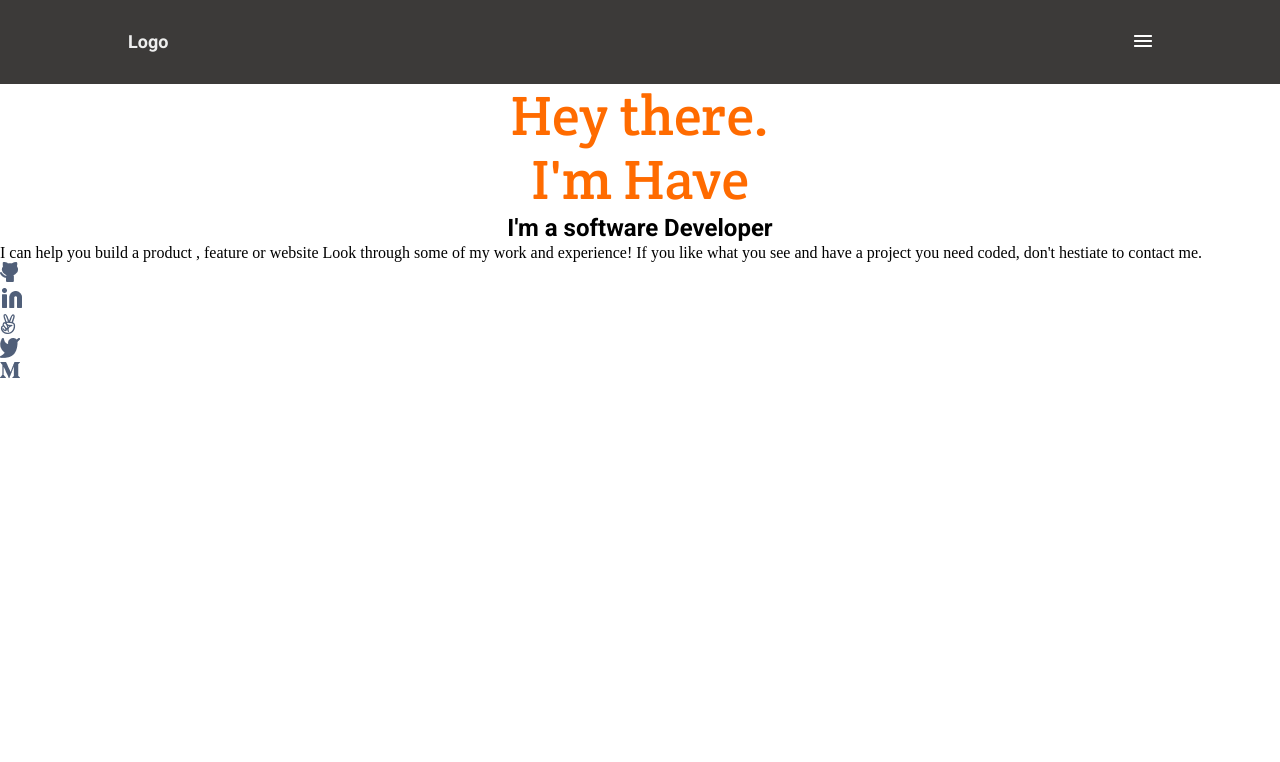
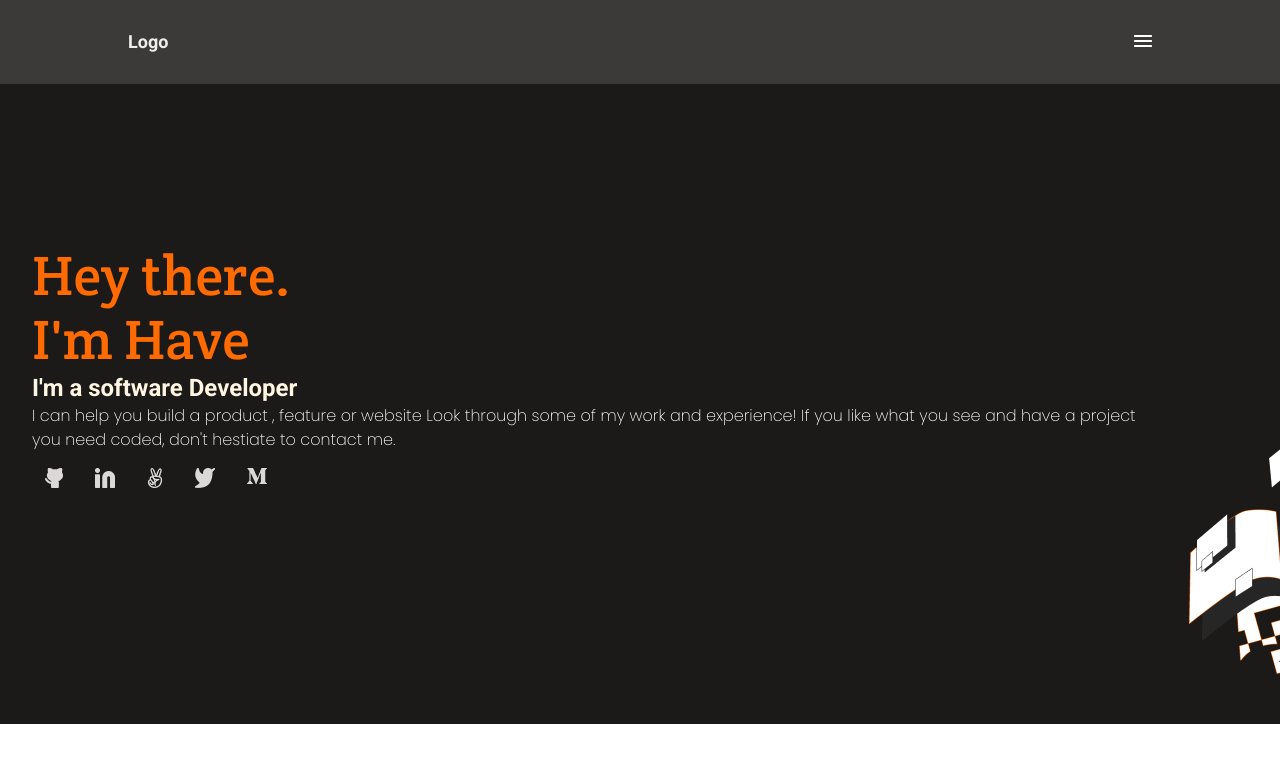
Before and after one commit to Have-Samuel/setup, a plain HTML site: page index.html in a window 1280 px wide. Drawn offline with Linux system fonts and the light colour scheme.

Commit message:
Add media icons and modified HTML & CSS files

```diff
--- a/index.html
+++ b/index.html
@@ -12,21 +12,22 @@
   <nav>
     <ul class="nav-bar">
       <li class="logo">Logo</li>
-      <li><img src="images/Union.png" alt="hamburger"></li>
+      <li><img class="hambug" src="images/Union.png" alt="hamburger"></li>
     </ul>
   </nav>
   <section class="section-one">
-    <h1>Hey there.<br> I'm Have</h1>
+    <h1>Hey there.<br/>
+      I'm Have</h1>
     <h2>I'm a software Developer</h2>
     <p>I can help you build a product , feature or website Look through some of my work and experience! If you like what you see and have a project you need coded,
       don't hestiate to contact me.
     </p>
-    <ul>
-      <li><img class="item" src="images/Github.png" alt="Github"></li>
-      <li><img class="item" src="images/Inner.png" alt="Inner"></li>
-      <li><img class="item" src="images/Peace.png" alt="Peace"></li>
-      <li><img class="item" src="images/Twitter.png" alt="Twitter"></li>
-      <li><img class="item" src="images/Mail.png" alt="mail"></li>
+    <ul class="items">
+      <li><img class="item" src="images/Github1.png" alt="Github"></li>
+      <li><img class="item" src="images/Inner1.png" alt="Inner"></li>
+      <li><img class="item" src="images/Peace1.png" alt="Peace"></li>
+      <li><img class="item" src="images/Twitter1.png" alt="Twitter"></li>
+      <li><img class="item" src="images/Mail1.png" alt="mail"></li>
     </ul>
   </section>
 
--- a/style.css
+++ b/style.css
@@ -3,7 +3,8 @@
 * {
   box-sizing: content-box;
     padding: 0;
-    margin: 0
+    margin: 0;
+    width: auto;
 }
 
 .nav-bar {
@@ -23,7 +24,12 @@
   font-weight: 700;
   line-height: 24px;
   letter-spacing: 0em;
-  text-align: center;
+  cursor: pointer;
+
+}
+
+.hambug {
+  cursor: pointer;
 }
 
 .section-one h1 {
@@ -32,9 +38,10 @@
   font-style: normal;
   font-weight: 400;
   line-height: 64px;
+  padding-top: 10rem;
   color: #ff6b00;
-  /* background: #1c1a19; */
-  text-align: center;
+  margin-left: 2rem;
+  align-items: left;
 }
 
 .section-one h2 {
@@ -44,5 +51,38 @@
   font-weight: 700;
   line-height: 32px;
   letter-spacing: 0em;
-  text-align: center;
+  text-align: left;
+  margin-left: 2rem;
+  color: #fff5e1;
 }
+
+.section-one p {
+  font-family: 'Poppins', sans-serif;
+  font-size: 16px;
+  font-style: normal;
+  font-weight: 400;
+  line-height: 24px;
+  letter-spacing: 0em;
+  text-align: left;
+  margin-left: 2rem;
+  margin-right: 2rem;
+  width: 87%;
+  color: #fff;
+}
+
+.section-one {
+  background: url('images/first-pic.png') rgba(28, 26, 25, 1) no-repeat;
+  background-position: right bottom;
+  min-height: 80vh;
+}
+
+.items {
+  list-style: none;
+  display: flex;
+  margin-left: 1.8rem;
+  align-items: left;
+}
+
+.item {
+  padding: 1rem;
+}
```
Also changed, not shown: images/Github1.png (added), images/Inner1.png (added), images/Mail1.png (added), images/Peace1.png (added), images/Twitter1.png (added).
